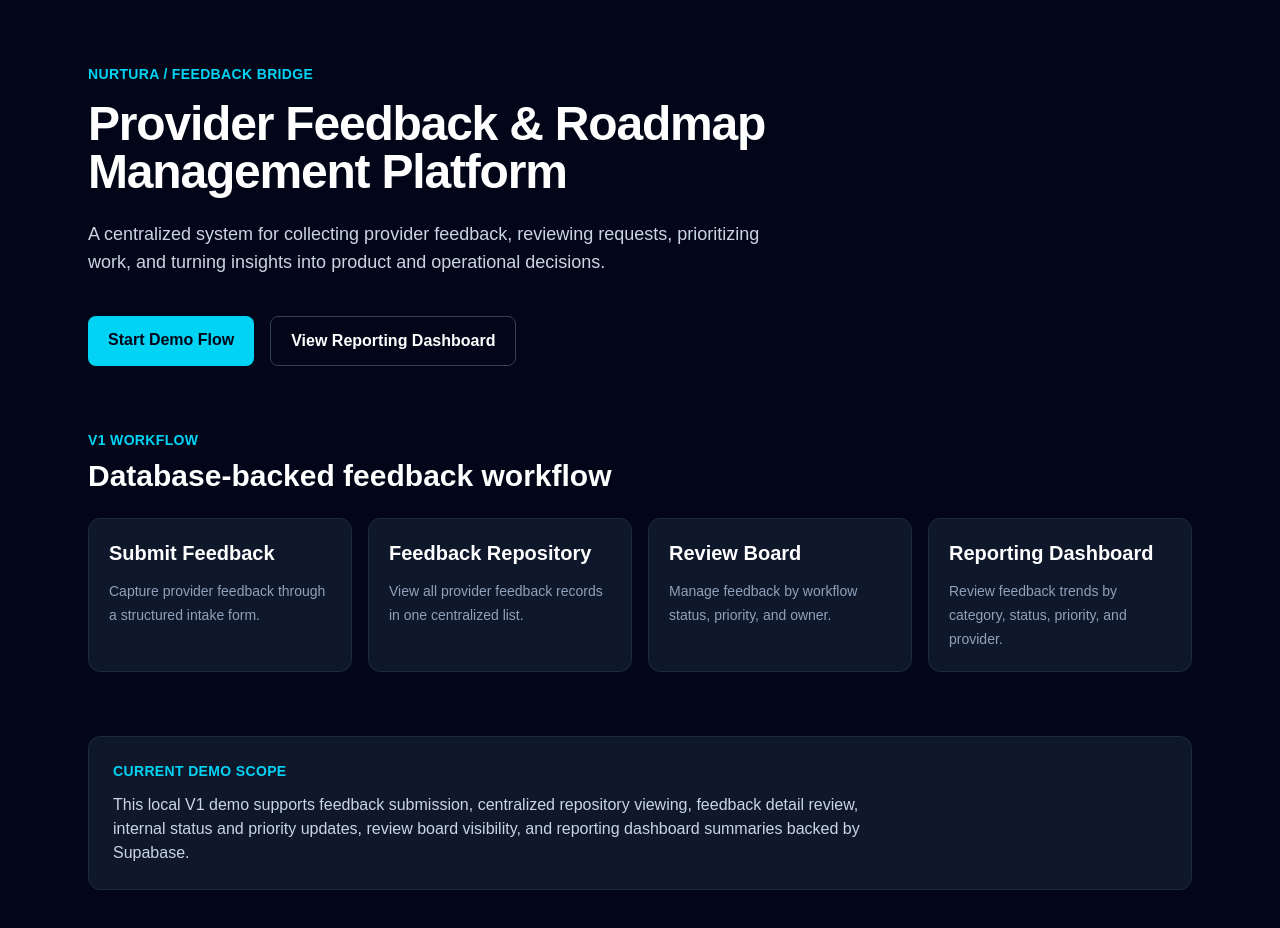
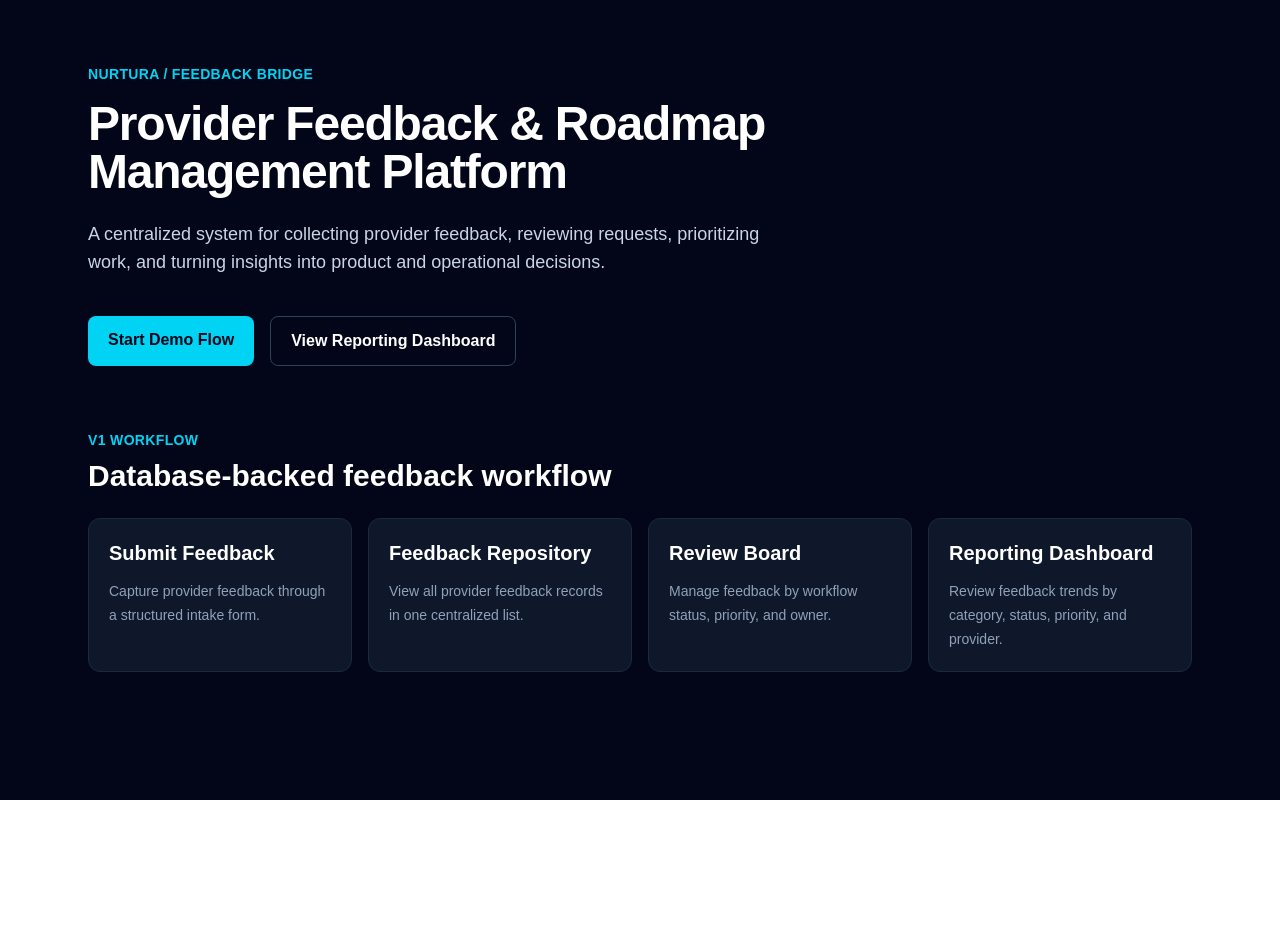
Before and after one commit to kumakichi3173/Nurtura, a Next.js app in the folder feedback-bridge/: page / in a window 1280 px wide. Shown: the top 928 px of the page. After the commit the page ends 800 px from the top, so only its background shows below. Built offline with nearby package versions, Linux system fonts and the light colour scheme.

Commit message:
Remove demo scope section from homepage

```diff
--- a/feedback-bridge/src/app/page.tsx
+++ b/feedback-bridge/src/app/page.tsx
@@ -88,18 +88,6 @@ export default function Home() {
             ))}
           </div>
         </section>
-
-        <section className="mt-16 rounded-xl border border-slate-800 bg-slate-900 p-6">
-          <p className="text-sm font-semibold uppercase tracking-wide text-cyan-400">
-            Current Demo Scope
-          </p>
-          <p className="mt-3 max-w-3xl text-slate-300">
-            This local V1 demo supports feedback submission, centralized
-            repository viewing, feedback detail review, internal status and
-            priority updates, review board visibility, and reporting dashboard
-            summaries backed by Supabase.
-          </p>
-        </section>
       </div>
     </main>
   );
```
